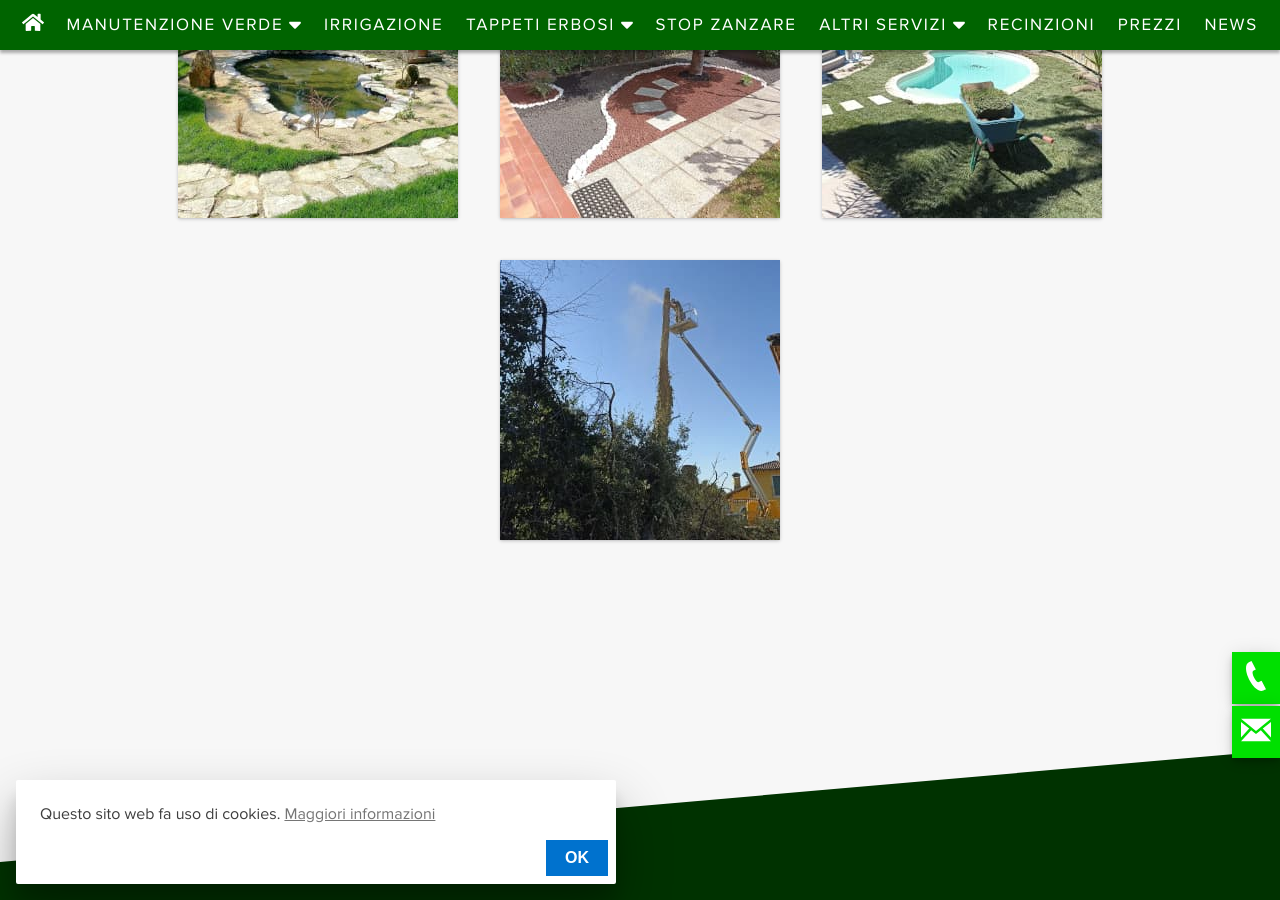
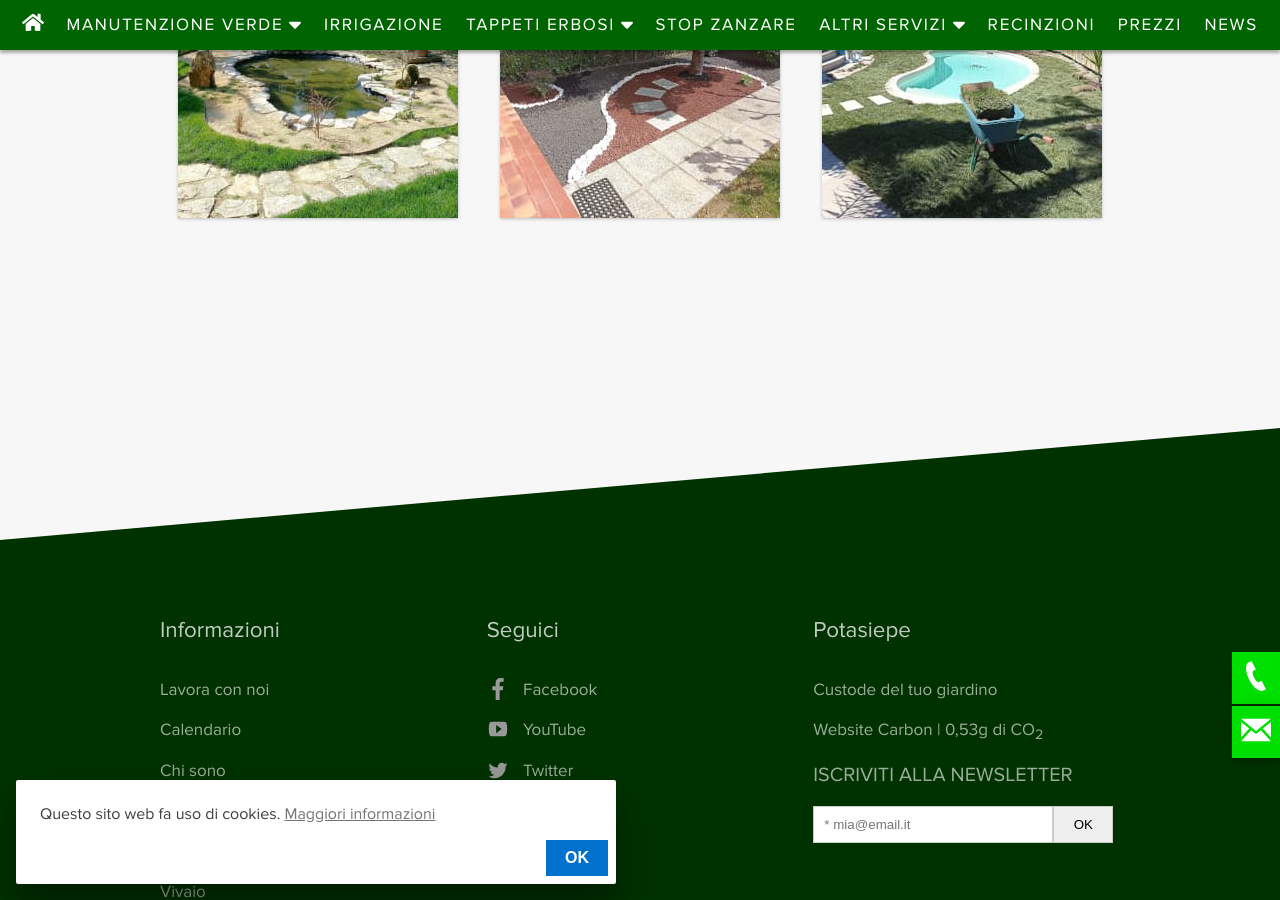
Before and after one commit to enricocaputo/enricocaputo.github.io, a Jekyll site: the page built from pages/gallery.md, in a window 1280 px wide and 900 px high, scrolled down 4391 px. Built offline with Jekyll 4.4.1, drawn with Linux system fonts in a browser that asks for light colours.

Commit message:
gallery.md

```diff
--- a/pages/gallery.md
+++ b/pages/gallery.md
@@ -84,8 +84,6 @@ images:
     title: Giardino roccioso, realizzazione aiuole
   - image_path: /img/gallery/61.jpg
     title: Giardino zen, staccionata in bambù
-  - image_path: /img/gallery/63.jpg
-    title: Abbattimento alberi a Udine, Gorizia
 ---
 # MediaGallery
 
```
